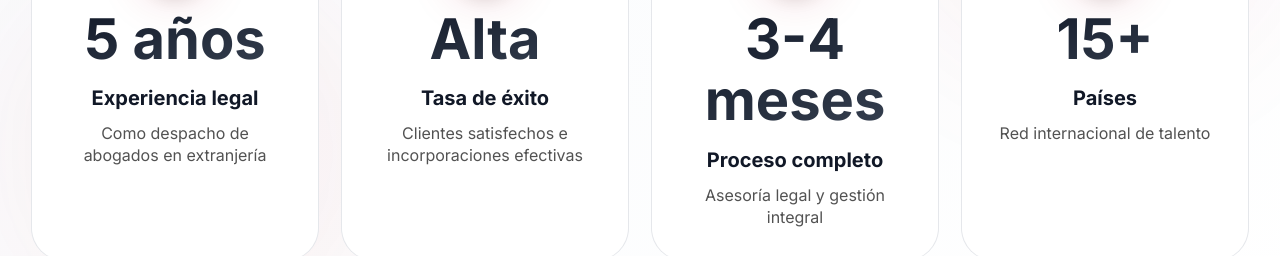
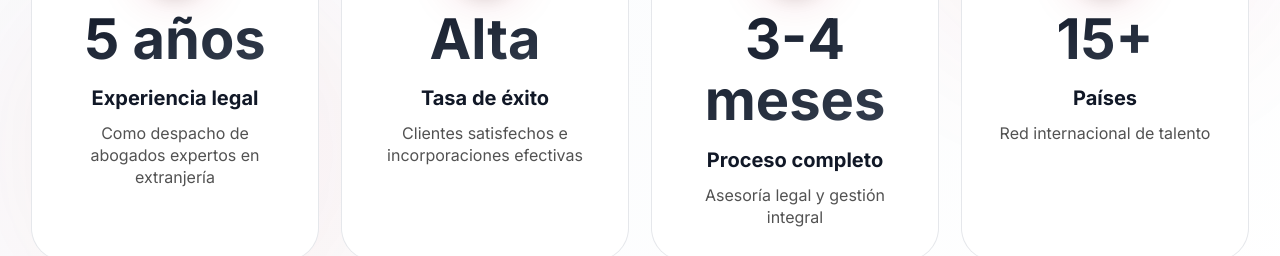
Before and after one commit to juanracivantos-boop/ibertalento-web, a Next.js app: page / in a window 1280 px wide. Shown: the part 1800-2056 px from the top of the page. Built offline with nearby package versions, Linux system fonts and the light colour scheme; no server answers.

Commit message:
Update stats card text to 'Como despacho de abogados expertos en extranjería'

```diff
--- a/src/components/sections/Stats.tsx
+++ b/src/components/sections/Stats.tsx
@@ -5,7 +5,7 @@ const stats = [
     icon: Award,
     value: '5 años',
     label: 'Experiencia legal',
-    sublabel: 'Como despacho de abogados en extranjería',
+    sublabel: 'Como despacho de abogados expertos en extranjería',
     color: 'from-brand-red to-brand-red-600'
   },
   {
```
